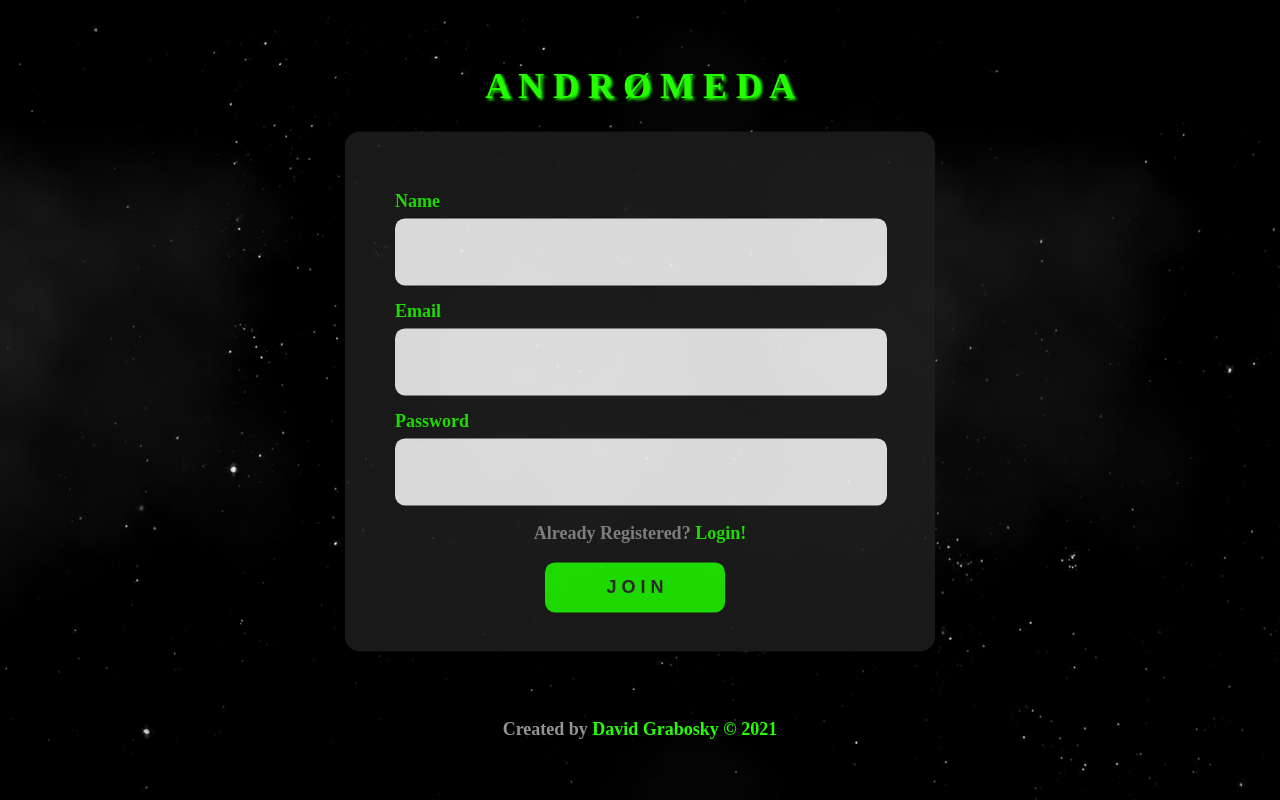
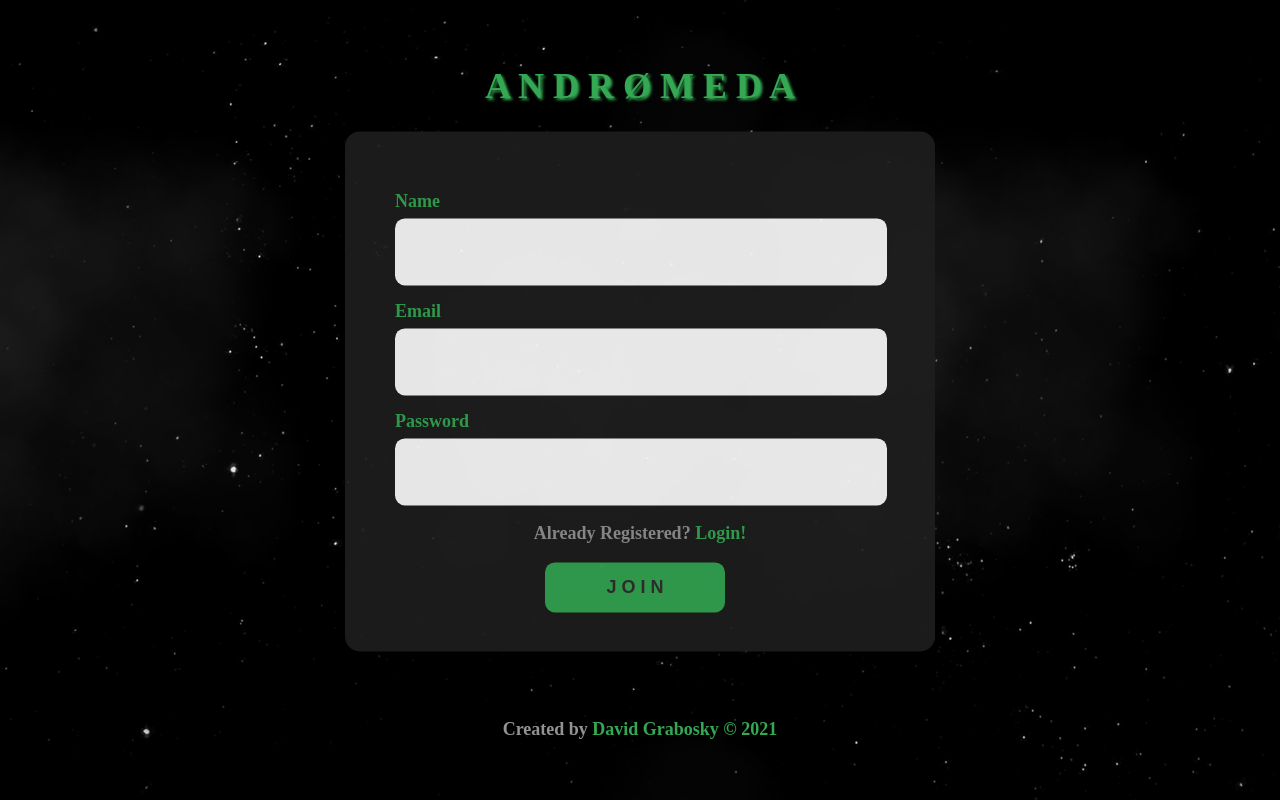
Before and after one commit to azurize/andromeda, a Flask app: page /create/ in a window 1280 px wide. Run offline with Flask 2, Linux system fonts and the light colour scheme; some web fonts are replaced.

Commit message:
CSS color updates and opacity changes

```diff
--- a/static/css/styles.css
+++ b/static/css/styles.css
@@ -25,16 +25,16 @@ html {
 
 .login__title__text {
     font-size: 36px;
-    color: #00F0FF;
+    color: #4285F4;
     text-align: center;
-    text-shadow: 2px 2px 3px #00F0FF;
+    text-shadow: 2px 2px 3px #4285F4;
 }
 
 .create__title__text {
     font-size: 36px;
-    color: #24FF00;
+    color: #34A853;
     text-align: center;
-    text-shadow: 2px 2px 3px #24ff00;
+    text-shadow: 2px 2px 3px #34A853;
 }
 
 .form {
@@ -42,7 +42,7 @@ html {
     height: 405px;
     width: 590px;
     border-radius: 15px;
-    opacity: .85;
+    opacity: .90;
 }
 
 .create__form {
@@ -50,7 +50,7 @@ html {
     height: 520px;
     width: 590px;
     border-radius: 15px;
-    opacity: .85;
+    opacity: .90;
 }
 
 .form__area {
@@ -63,7 +63,7 @@ html {
 
 .form__label {
     display: block;
-    color: #00F0FF;
+    color: #4285F4;
     font-size: 18px;
     font-weight: bolder;
     padding-bottom: 6px;
@@ -71,7 +71,7 @@ html {
 
 .create__form__label {
     display: block;
-    color: #24FF00;
+    color: #34A853;
     font-size: 18px;
     font-weight: bolder;
     padding-bottom: 6px;
@@ -83,7 +83,7 @@ html {
     width: 480px;
     font-size: 18px;
     font-weight: bolder;
-    border: #00F0FF;
+    border: #4285F4;
     border-radius: 10px;
     padding-left: 10px;
 }
@@ -94,7 +94,7 @@ html {
     width: 480px;
     font-size: 18px;
     font-weight: bolder;
-    border: #24FF00;
+    border: #34A853;
     border-radius: 10px;
     padding-left: 10px;
 }
@@ -120,18 +120,18 @@ html {
 }
 
 .form__create {
-    color: #00F0FF;
+    color: #4285F4;
     text-decoration: none;
 }
 
 .create__form__create {
-    color: #24FF00;
+    color: #34A853;
     text-decoration: none;
 }
 
 .form__login {
     color: #323030;
-    background-color: #00F0FF;
+    background-color: #4285F4;
     font-size: 18px;
     font-weight: bolder;
     height: 50px;
@@ -143,7 +143,7 @@ html {
 
 .create__form__join {
     color: #323030;
-    background-color: #24FF00;
+    background-color: #34A853;
     font-size: 18px;
     font-weight: bolder;
     height: 50px;
@@ -155,12 +155,12 @@ html {
 
 
 .form__login:hover {
-    background-color: #009faa;
+    background-color: #274f91;
     cursor: pointer;
 }
 
 .create__form__join:hover {
-    background-color: #17ac00;
+    background-color: #1d5e2f;
     cursor: pointer;
 }
 
@@ -181,12 +181,12 @@ html {
 }
 
 .name {
-    color: #00F0FF;
+    color: #4285F4;
     text-decoration: none;
 }
 
 .create__name {
-    color: #24FF00;
+    color: #34A853;
     text-decoration: none;
 }
 
```
